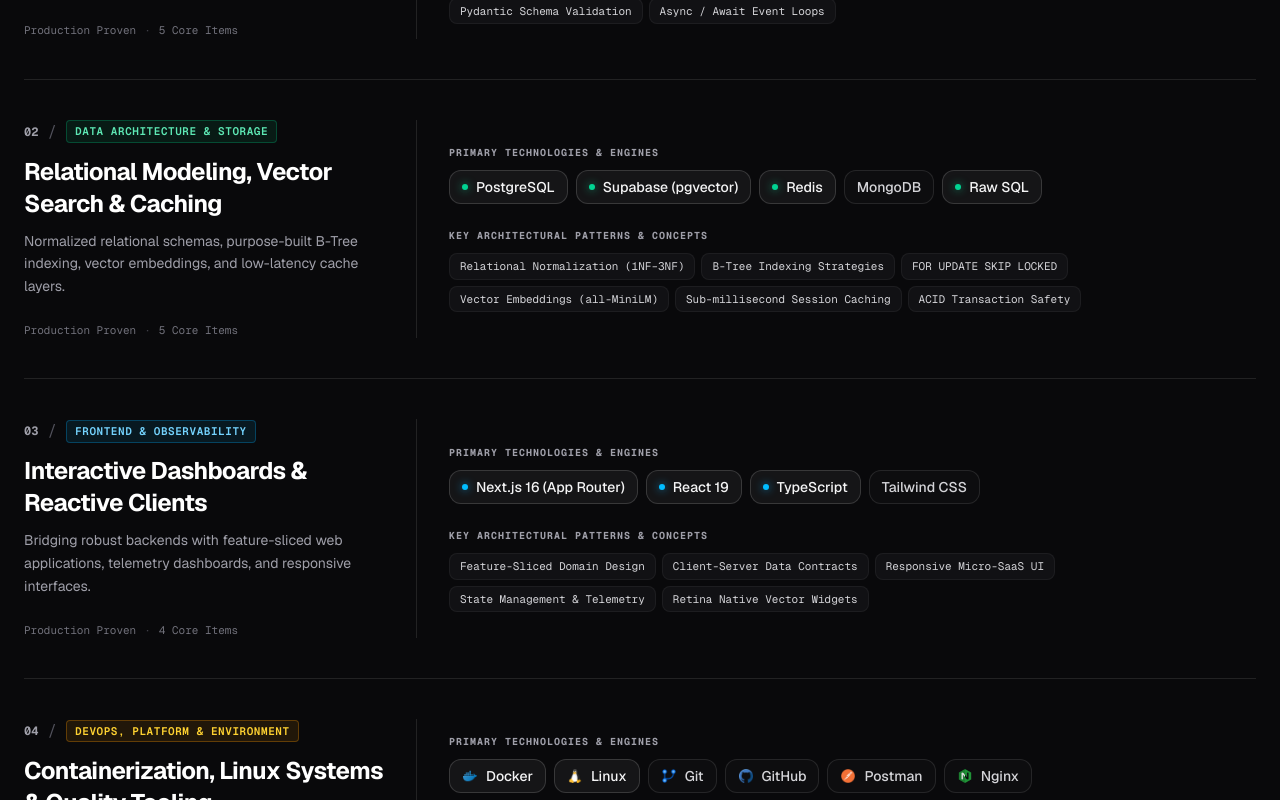
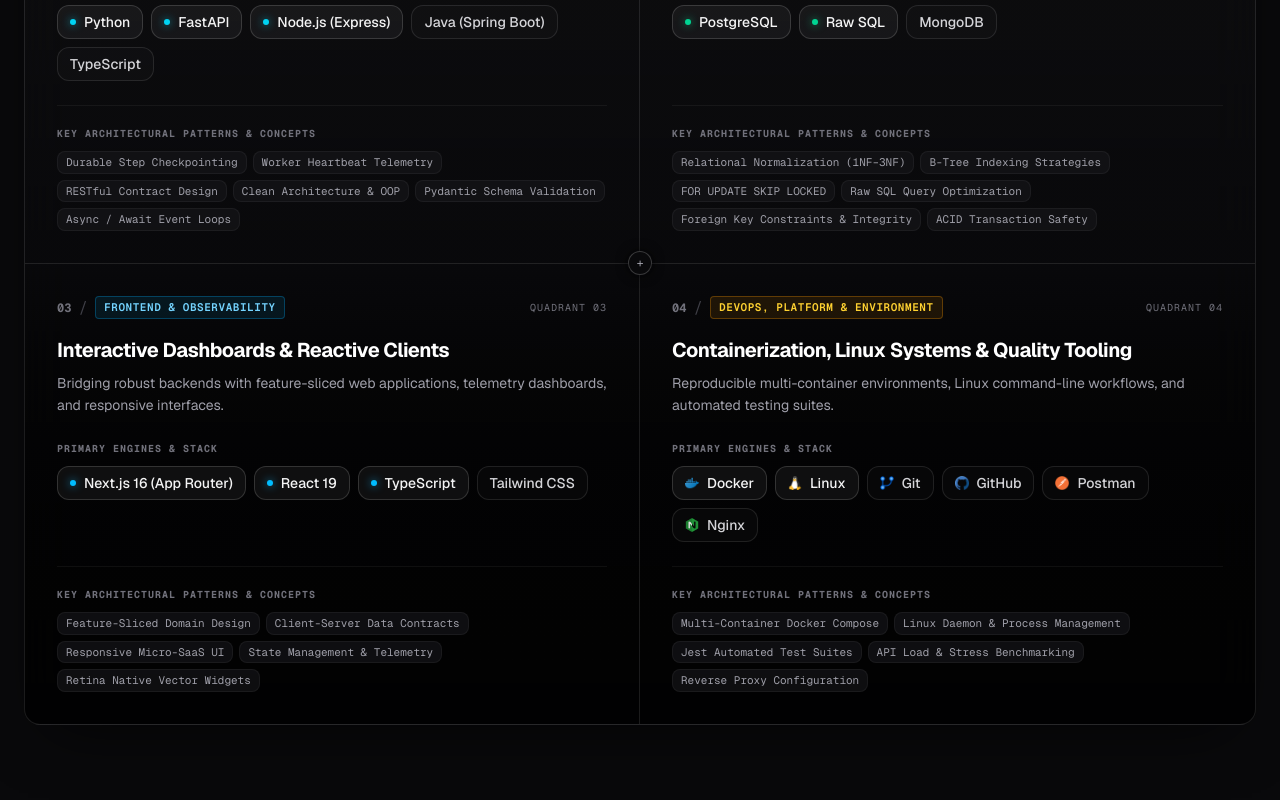
Before and after one commit to jarifulovi/jr-portfolio, a Next.js app: page / in a window 1280 px wide. Shown: the part 7380-8180 px from the top of the page. Built offline with nearby package versions, Linux system fonts and the light colour scheme.

Commit message:
refactor: redesign SkillsSection into a 2x2 quadrant grid layout with enhanced styling

```diff
--- a/src/components/sections/SkillsSection.tsx
+++ b/src/components/sections/SkillsSection.tsx
@@ -33,27 +33,32 @@
     badge: string;
     dot: string;
     titleHover: string;
+    glow: string;
   }
 > = {
   cyan: {
     badge: "border-cyan-500/30 bg-cyan-500/10 text-cyan-300",
     dot: "bg-cyan-400 shadow-[0_0_8px_rgba(6,182,212,0.8)]",
     titleHover: "group-hover/domain:text-cyan-300",
+    glow: "from-cyan-500/10 via-transparent to-transparent",
   },
   emerald: {
     badge: "border-emerald-500/30 bg-emerald-500/10 text-emerald-300",
     dot: "bg-emerald-400 shadow-[0_0_8px_rgba(16,185,129,0.8)]",
     titleHover: "group-hover/domain:text-emerald-300",
+    glow: "from-emerald-500/10 via-transparent to-transparent",
   },
   sky: {
     badge: "border-sky-500/30 bg-sky-500/10 text-sky-300",
     dot: "bg-sky-400 shadow-[0_0_8px_rgba(14,165,233,0.8)]",
     titleHover: "group-hover/domain:text-sky-300",
+    glow: "from-sky-500/10 via-transparent to-transparent",
   },
   amber: {
     badge: "border-amber-500/30 bg-amber-500/10 text-amber-300",
     dot: "bg-amber-400 shadow-[0_0_8px_rgba(245,158,11,0.8)]",
     titleHover: "group-hover/domain:text-amber-300",
+    glow: "from-amber-500/10 via-transparent to-transparent",
   },
 };
 
@@ -67,68 +72,77 @@
     <Section
       id="skills"
       eyebrow="SYSTEMS & TOOLING"
-      title="Technical Skills by Engineering Domain"
-      description="Categorized breakdown of runtime frameworks, data persistence layers, client interfaces, and daily developer tooling."
+      title="Technical Taxonomy by Domain"
+      description="Systematic crosshair matrix covering server engines, relational storage, web interfaces, and DevOps automation."
     >
       {hasDomains ? (
-        <div className="divide-y divide-white/10 border-y border-white/10">
-          {domains.map((domain, idx) => {
+        <motion.div
+          initial={{ opacity: 0, y: 16 }}
+          whileInView={{ opacity: 1, y: 0 }}
+          viewport={{ once: true, amount: 0.15 }}
+          transition={{ duration: 0.5 }}
+          className="relative rounded-2xl border border-white/10 bg-gradient-to-b from-white/[0.03] via-zinc-950/60 to-black/80 backdrop-blur-xl overflow-hidden shadow-[0_25px_60px_-25px_rgba(0,0,0,0.7)]"
+        >
+          {/* Blueprint Crosshair Center Marker (Desktop only) */}
+          <div className="pointer-events-none absolute left-1/2 top-1/2 -translate-x-1/2 -translate-y-1/2 hidden md:flex items-center justify-center z-20">
+            <div className="h-6 w-6 rounded-full border border-white/20 bg-zinc-950 flex items-center justify-center font-mono text-xs text-zinc-400 select-none shadow-[0_0_12px_rgba(0,0,0,0.8)]">
+              +
+            </div>
+          </div>
+
+          {/* 2x2 Quadrant Grid with Hairline Crosshairs */}
+          <div className="grid grid-cols-1 md:grid-cols-2 divide-y md:divide-y-0 divide-white/10 md:[&>*:nth-child(odd)]:border-r md:[&>*:nth-child(odd)]:border-white/10 md:[&>*:nth-child(n+3)]:border-t md:[&>*:nth-child(n+3)]:border-white/10">
+            {domains.map((domain) => {
               const accent = ACCENT_STYLES[domain.accent] || ACCENT_STYLES.cyan;
 
               return (
-              <motion.div
+                <article
                   key={domain.id}
-                initial={{ opacity: 0, y: 16 }}
-                whileInView={{ opacity: 1, y: 0 }}
-                viewport={{ once: true, amount: 0.15 }}
-                transition={{ duration: 0.45, delay: idx * 0.08 }}
-                className="group/domain py-10 transition-colors duration-300"
+                  className="group/domain relative p-6 sm:p-8 transition-all duration-300 hover:bg-white/[0.015] flex flex-col justify-between"
                 >
-                <div className="grid gap-8 lg:grid-cols-[320px_1fr] xl:grid-cols-[360px_1fr]">
-                  {/* Left Column: Domain Identity & Framing */}
-                  <div className="flex flex-col justify-between">
+                  {/* Subtle Ambient Hover Glow */}
+                  <div
+                    className={`pointer-events-none absolute inset-0 -z-10 bg-gradient-to-br ${accent.glow} opacity-0 blur-xl transition-opacity duration-300 group-hover/domain:opacity-100`}
+                  />
+
                   <div>
-                      {/* Domain Index and Category Pill */}
-                      <div className="flex items-center gap-2.5">
-                        <span className="font-mono text-xs font-bold text-zinc-400">
+                    {/* Quadrant Header: Index + Category Pill */}
+                    <div className="flex items-center justify-between">
+                      <div className="flex items-center gap-2">
+                        <span className="font-mono text-xs font-bold text-zinc-500">
                           {domain.index}
                         </span>
-                        <span className="text-zinc-600">/</span>
+                        <span className="text-zinc-700">/</span>
                         <span
-                          className={`rounded border px-2 py-0.5 font-mono text-[11px] font-semibold uppercase tracking-wider ${accent.badge}`}
+                          className={`rounded border px-2 py-0.5 font-mono text-[10px] sm:text-[11px] font-semibold uppercase tracking-wider ${accent.badge}`}
                         >
                           {domain.category}
                         </span>
                       </div>
 
+                      <span className="font-mono text-[10px] text-zinc-500 uppercase tracking-widest hidden sm:inline-block">
+                        Quadrant {domain.index}
+                      </span>
+                    </div>
+
                     {/* Domain Title with Accent Hover */}
                     <h3
-                        className={`mt-3 text-xl sm:text-2xl font-bold tracking-tight text-white transition-colors duration-200 ${accent.titleHover}`}
+                      className={`mt-4 text-lg sm:text-xl font-bold tracking-tight text-white transition-colors duration-200 ${accent.titleHover}`}
                     >
                       {domain.title}
                     </h3>
 
                     {/* 1-Line Architectural Context */}
-                      <p className="mt-2.5 text-xs sm:text-sm leading-relaxed text-zinc-400 max-w-sm">
+                    <p className="mt-2 text-xs sm:text-sm leading-relaxed text-zinc-400">
                       {domain.description}
                     </p>
-                    </div>
 
-                    <div className="hidden lg:block mt-6 font-mono text-[11px] text-zinc-500">
-                      <span>Production Proven</span>
-                      <span className="mx-2 text-zinc-700">·</span>
-                      <span>{domain.technologies.length} Core Items</span>
-                    </div>
-                  </div>
-
-                  {/* Right Column: Divided Sub-Groups (Technologies + Capabilities) */}
-                  <div className="flex flex-col justify-center space-y-6 lg:border-l lg:border-white/10 lg:pl-8">
-                    {/* Sub-Group 1: Primary Technologies & Engines */}
-                    <div>
-                      <span className="block font-mono text-[10px] font-bold uppercase tracking-widest text-zinc-400 mb-2.5">
-                        PRIMARY TECHNOLOGIES & ENGINES
+                    {/* Sub-Group 1: Primary Technologies */}
+                    <div className="mt-6">
+                      <span className="block font-mono text-[10px] font-bold uppercase tracking-widest text-zinc-500 mb-2.5">
+                        PRIMARY ENGINES & STACK
                       </span>
-                      <div className="flex flex-wrap gap-2">
+                      <div className="flex flex-wrap gap-1.5 sm:gap-2">
                         {domain.technologies.map((tech) => (
                           <div
                             key={tech.name}
@@ -140,13 +154,11 @@
                           >
                             {/* Render icon if provided (e.g. tools) */}
                             {tech.icon && (
-                              <div className="flex h-4 w-4 items-center justify-center">
                               <img
                                 src={tech.icon}
                                 alt={tech.name}
-                                  className="h-3.5 w-3.5 object-contain"
+                                className="h-3.5 w-3.5 object-contain shrink-0"
                               />
-                              </div>
                             )}
 
                             {/* Accent Dot for Core Technologies */}
@@ -161,34 +173,34 @@
                         ))}
                       </div>
                     </div>
+                  </div>
 
                   {/* Sub-Group 2: Key Architectural Concepts & Patterns */}
-                    <div>
-                      <span className="block font-mono text-[10px] font-bold uppercase tracking-widest text-zinc-400 mb-2.5">
+                  <div className="mt-6 pt-5 border-t border-white/5">
+                    <span className="block font-mono text-[10px] font-bold uppercase tracking-widest text-zinc-500 mb-2.5">
                       KEY ARCHITECTURAL PATTERNS & CONCEPTS
                     </span>
                     <div className="flex flex-wrap gap-1.5">
                       {domain.capabilities.map((cap) => (
                         <span
                           key={cap}
-                            className="rounded-lg border border-white/5 bg-zinc-900/60 px-2.5 py-1 font-mono text-[11px] text-zinc-300 transition-colors hover:border-white/15 hover:text-zinc-100"
+                          className="rounded-lg border border-white/5 bg-zinc-900/60 px-2 py-0.5 font-mono text-[10px] sm:text-[11px] text-zinc-400 transition-colors hover:border-white/15 hover:text-zinc-200"
                         >
                           {cap}
                         </span>
                       ))}
                     </div>
                   </div>
-                  </div>
-                </div>
-              </motion.div>
+                </article>
               );
             })}
           </div>
+        </motion.div>
       ) : (
         /* Legacy fallback if domains are not loaded */
-        <div className="divide-y divide-white/10 border-y border-white/10">
+        <div className="grid gap-6 md:grid-cols-2">
           {skillGroups.map((group) => (
-            <div key={group.title} className="py-6">
+            <div key={group.title} className="p-6 border border-white/10 rounded-xl">
               <h3 className="font-bold text-white">{group.title}</h3>
               <div className="mt-4 flex flex-wrap gap-2">
                 {group.skills.map((s) => (
--- a/src/data/skills.json
+++ b/src/data/skills.json
@@ -27,22 +27,20 @@
       "id": "data-storage",
       "index": "02",
       "accent": "emerald",
-      "category": "DATA ARCHITECTURE & STORAGE",
-      "title": "Relational Modeling, Vector Search & Caching",
-      "description": "Normalized relational schemas, purpose-built B-Tree indexing, vector embeddings, and low-latency cache layers.",
+      "category": "DATA ARCHITECTURE & PERSISTENCE",
+      "title": "Relational Modeling, Indexing & Query Tuning",
+      "description": "Normalized relational schemas, purpose-built B-Tree indexing, raw SQL query optimization, and transaction safety.",
       "technologies": [
         { "name": "PostgreSQL", "featured": true },
-        { "name": "Supabase (pgvector)", "featured": true },
-        { "name": "Redis", "featured": true },
-        { "name": "MongoDB", "featured": false },
-        { "name": "Raw SQL", "featured": true }
+        { "name": "Raw SQL", "featured": true },
+        { "name": "MongoDB", "featured": false }
       ],
       "capabilities": [
         "Relational Normalization (1NF–3NF)",
         "B-Tree Indexing Strategies",
         "FOR UPDATE SKIP LOCKED",
-        "Vector Embeddings (all-MiniLM)",
-        "Sub-millisecond Session Caching",
+        "Raw SQL Query Optimization",
+        "Foreign Key Constraints & Integrity",
         "ACID Transaction Safety"
       ]
     },
@@ -102,7 +100,7 @@
     },
     {
       "title": "Databases & Storage",
-      "skills": ["PostgreSQL", "Supabase (pgvector)", "Redis", "MongoDB", "Raw SQL"]
+      "skills": ["PostgreSQL", "MongoDB", "Raw SQL"]
     },
     {
       "title": "Concepts & Architecture",
```
Lines whose indentation alone changed are shown as unchanged.
